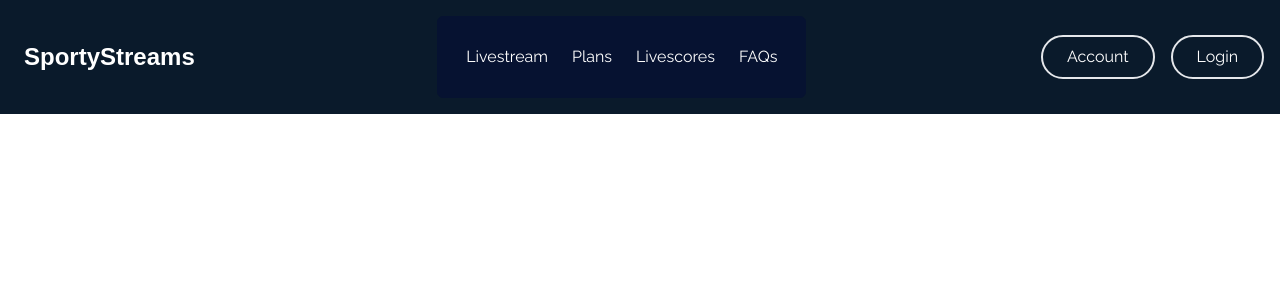
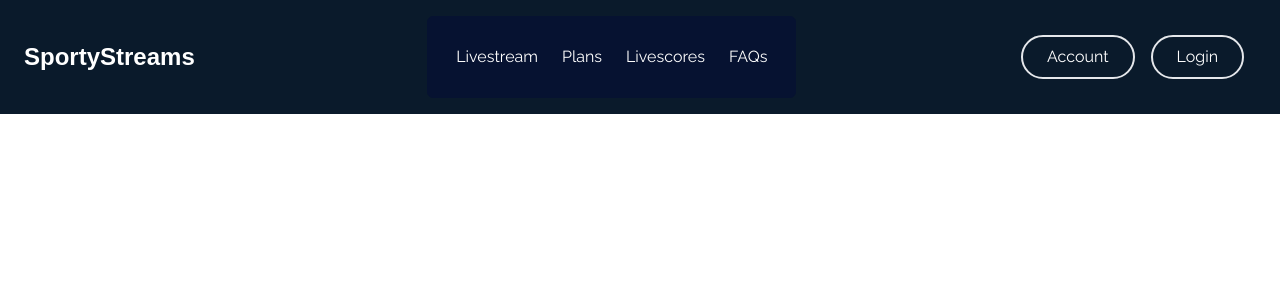
Before and after one commit to lumasia07/sportystreams, a Next.js app: page / in a window 1280 px wide. Shown: the top 300 px of the page. Built offline with nearby package versions, Linux system fonts and the light colour scheme; a web font is replaced by a local one.

Commit message:
margin right fix

```diff
--- a/app/_components/nav.js
+++ b/app/_components/nav.js
@@ -24,7 +24,7 @@ export default function Navbar() {
           </ul>
         </div>
       </div>
-      <div className="hidden md:flex space-x-4">
+      <div className="hidden md:flex space-x-4 mr-5">
         <button className="border-2 text-white px-6 py-2 rounded-full hover:bg-[#FF2828]">Account</button>
         <button className="border-2 text-white px-6 py-2 rounded-full hover:bg-[#FF2828]">Login</button>
       </div>
```
